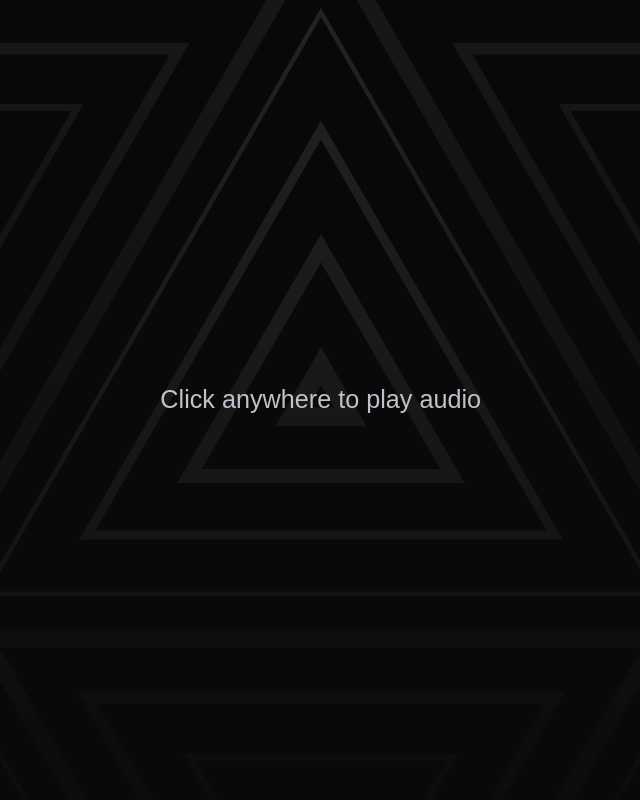
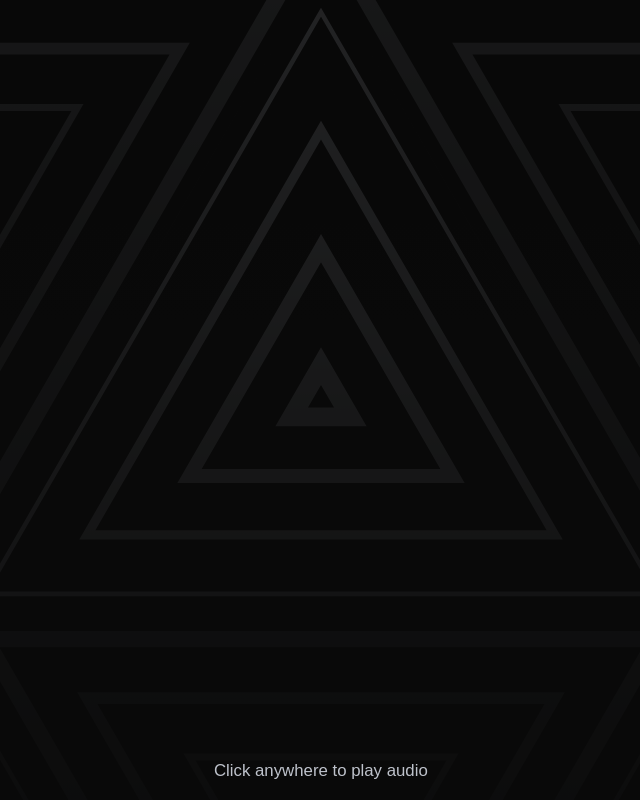
Before and after one commit to g0ncharuk/zwyesky, a website built with Vite: page index.html in a window 1280 px wide. Shown: the whole page, without its empty margins (319-959 px from the left). Built offline with nearby package versions, Linux system fonts and the light colour scheme; files whose address does not match are found by name.

Commit message:
Adjust alignment and font size in navigation and audio prompt styles

```diff
--- a/src/style.css
+++ b/src/style.css
@@ -250,7 +250,7 @@ nav.icons-row {
   width: 100%;
   height: 100%;
   display: flex;
-  align-items: center;
+  align-items: end;
   justify-content: center;
   background-color: rgba(10, 10, 10, 0.85);
   z-index: 100;
@@ -258,9 +258,9 @@ nav.icons-row {
   transition: opacity 0.5s ease, visibility 0.5s ease;
 }
 
-.audio-prompt-content {
+.audio-prompt-content{
   color: #BEC2CB;
-  font-size: 1.5rem;
+  font-size: 1rem;
   padding: 20px;
   text-align: center;
   animation: pulse 2s infinite;
```
